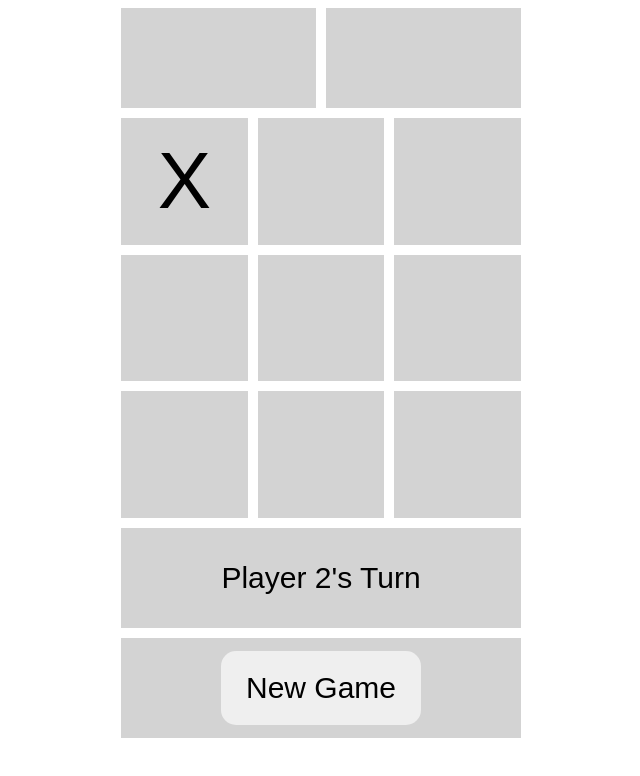
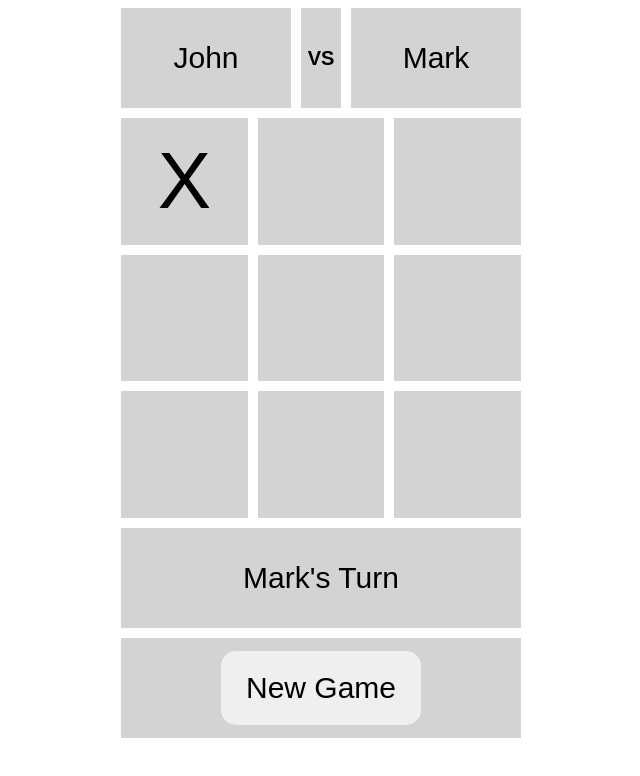
Before and after one commit to DinoCzar/tic-tac-toe, a plain HTML site: page index.html in a window 1280 px wide. Both pictures are taken after a click on the button 503 px from the left and 181 px from the top of the page. Shown: the whole page, without its empty margins (319-959 px from the left). Drawn offline with Linux system fonts and the light colour scheme.

Commit message:
Add player usernames to grid

```diff
--- a/index.html
+++ b/index.html
@@ -14,6 +14,7 @@
         <div class="player" id="player-one">
           <div id="username-one"></div>
         </div>
+        <div id="vs">VS</div>
         <div class="player" id="player-two">
           <div id="username-two"></div>
         </div>
@@ -32,7 +33,9 @@
       <div id="scoreboard">
         <div id="scores"></div>
       </div>
-      <div id="new-game"><button id="new-game-button">New Game</button></div>
+      <div id="new-game">
+        <button id="new-game-button">New Game</button>
+      </div>
     </div>
   </body>
 </html>
--- a/script.js
+++ b/script.js
@@ -1,22 +1,29 @@
-const playerOne = (name) => {
+let boardValues = ["", "", "", "", "", "", "", "", ""];
+
+const userOne = (name) => {
   return { name };
 };
 
-const playerTwo = (name) => {
+const userTwo = (name) => {
   const turns = 0;
   return { name, turns };
 };
 
-const usernameOne = playerOne("John");
-const usernameTwo = playerOne("Mark");
-console.log(usernameOne.name);
-console.log(usernameTwo.name);
+const usernameOne = userOne("John");
+const usernameTwo = userOne("Mark");
+
+const playerOne = document.querySelector("#username-one");
+const playerTwo = document.querySelector("#username-two");
+playerOne.textContent = usernameOne.name;
+playerTwo.textContent = usernameTwo.name;
+
+const newGame = document.querySelector("#new-game-button");
+newGame.addEventListener("click", () => {
+  boardValues = ["", "", "", "", "", "", "", "", ""];
+  console.log("Hello");
+});
 
 const gameBoard = (() => {
-  let boardValues = ["", "", "", "", "", "", "", "", ""];
-
-  const playerOne = document.querySelector("#username-one");
-  const playerTwo = document.querySelector("#username-two");
   const tile1 = document.querySelector("#button-1");
   const tile2 = document.querySelector("#button-2");
   const tile3 = document.querySelector("#button-3");
@@ -28,7 +35,7 @@ const gameBoard = (() => {
   const tile9 = document.querySelector("#button-9");
   const scores = document.querySelector("#scores");
 
-  scores.textContent = "Player 1's Turn";
+  scores.textContent = usernameOne.name + "'s Turn";
 
   const tile = document.querySelectorAll(".tile");
   tile.forEach((tile) => {
@@ -40,15 +47,15 @@ const gameBoard = (() => {
         alert("Please select a blank square");
       } else {
         if (
-          scores.textContent === "Player 1's Turn" ||
-          scores.textContent === "Player 1 Wins!" ||
-          scores.textContent === "Player 2 Wins!" ||
+          scores.textContent === usernameOne.name + "'s Turn" ||
+          scores.textContent === usernameOne.name + " Wins!" ||
+          scores.textContent === usernameTwo.name + " Wins!" ||
           scores.textContent === "It's a Tie!"
         ) {
-          scores.textContent = "Player 2's Turn";
+          scores.textContent = usernameTwo.name + "'s Turn";
           boardValues[tile.id.slice(7, 8) - 1] = "X";
         } else {
-          scores.textContent = "Player 1's Turn";
+          scores.textContent = usernameOne.name + "'s Turn";
           boardValues[tile.id.slice(7, 8) - 1] = "O";
         }
 
@@ -73,10 +80,10 @@ const gameBoard = (() => {
 
         function checkWinner(input) {
           if (input[0] === "X" && input[1] === "X" && input[2] === "X") {
-            scores.textContent = "Player 1 Wins!";
+            scores.textContent = usernameOne.name + " Wins!";
             boardValues = ["", "", "", "", "", "", "", "", ""];
           } else if (input[0] === "O" && input[1] === "O" && input[2] === "O") {
-            scores.textContent = "Player 2 Wins!";
+            scores.textContent = usernameTwo.name + " Wins!";
             boardValues = ["", "", "", "", "", "", "", "", ""];
           }
         }
--- a/style.css
+++ b/style.css
@@ -7,7 +7,8 @@ body {
 #scores,
 #player-one,
 #player-two,
-#new-game-button {
+#new-game-button,
+#vs {
   font-family: Arial, Helvetica, sans-serif;
 }
 
@@ -22,7 +23,7 @@ body {
 #players {
   grid-row-start: 1;
   display: grid;
-  grid-template-columns: 1fr 1fr;
+  grid-template-columns: 1fr 40px 1fr;
   gap: 10px;
 }
 
@@ -42,6 +43,15 @@ body {
 #username-one,
 #username-two {
   font-size: 30px;
+}
+
+#vs {
+  background-color: lightgray;
+  font-weight: bold;
+  font-size: 20px;
+  display: grid;
+  justify-content: center;
+  align-items: center;
 }
 
 #board {
```
